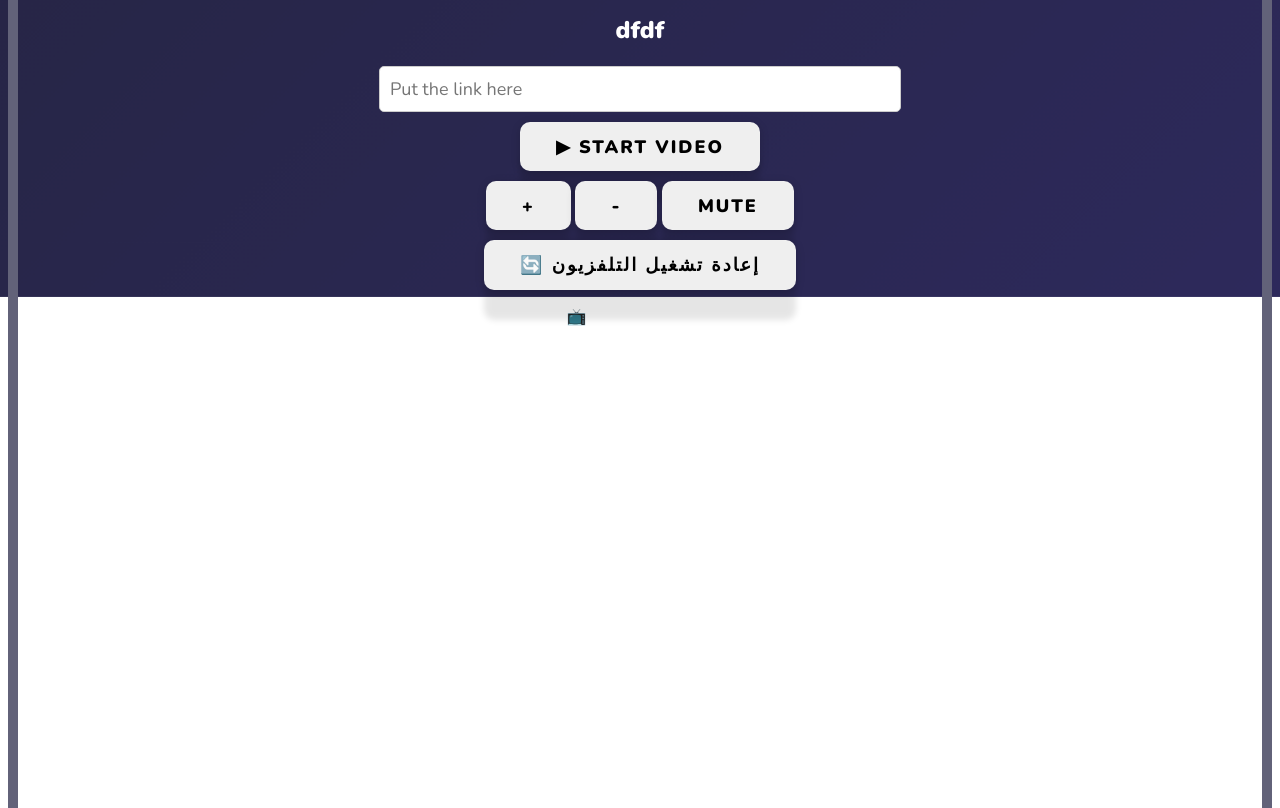
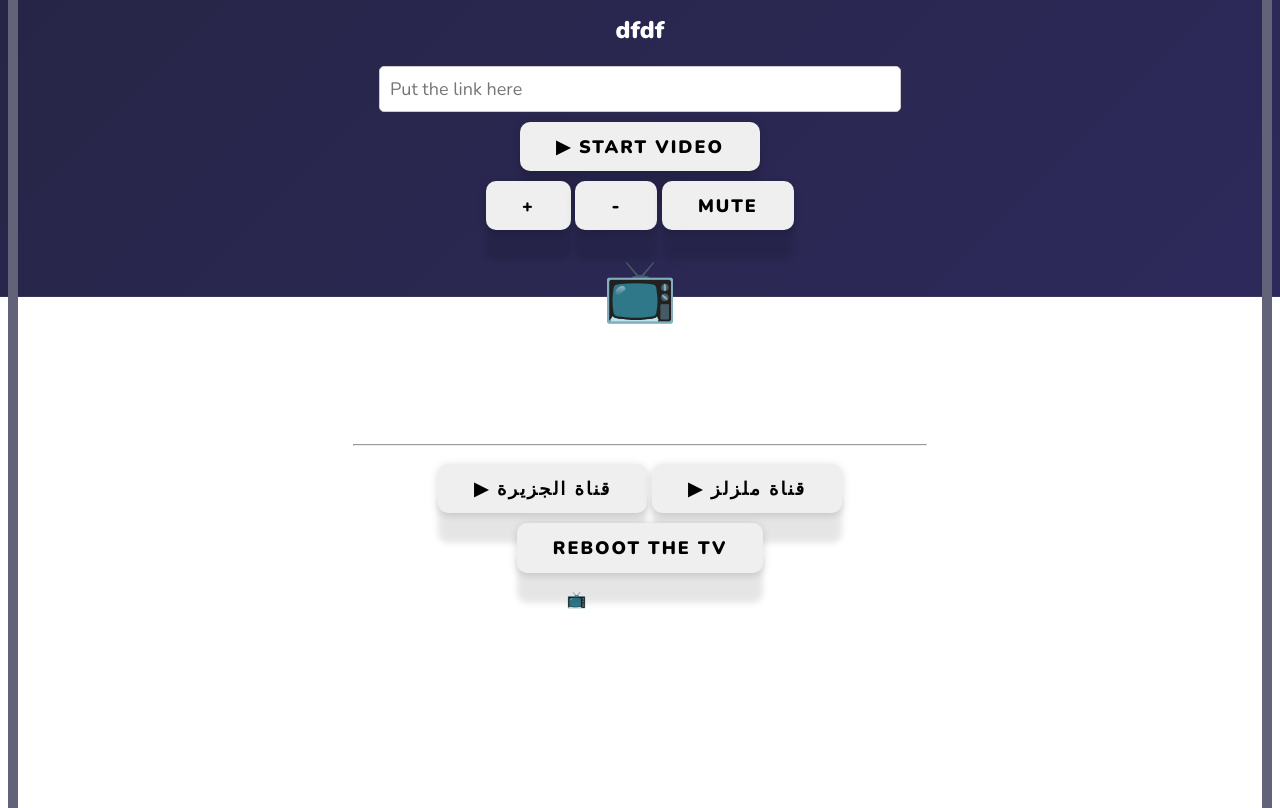
Before and after one commit to Thamerp09/flask-tv-server, a Flask app: page / in a window 1280 px wide. Shown: the part 512-1320 px from the top of the page. Run offline with Flask 3, Linux system fonts and the light colour scheme.

Commit message:
make change in front-1

```diff
--- a/templates/front.html
+++ b/templates/front.html
@@ -222,7 +222,15 @@
     <button onclick="changeVolume('down')">-</button>
     <button onclick="changeVolume('mute')">mute</button>
     <br>
-    <button onclick="rebootTV()">🔄 إعادة تشغيل التلفزيون</button>
+    <p id="statusE">📺</p>
+    <p id="status"></p>
+    <h2>Some Channels</h2>
+    <hr style="width: 50%;">
+
+    <button onclick="playPresetVideo(this)" id="f" data-url="https://www.youtube.com/watch?v=bNyUyrR0PHo&ab_channel=AlJazeeraArabic%D9%82%D9%86%D8%A7%D8%A9%D8%A7%D9%84%D8%AC%D8%B2%D9%8A%D8%B1%D8%A9https://www.youtube.com/watch?v=PVHVV6pzz3U&ab_channel=%D8%A7%D8%A8%D9%88%D9%85%D8%AD%D8%B3%D9%86">▶ قناة الجزيرة</button>
+    <button onclick="playPresetVideo(this)" data-url="https://www.youtube.com/@osh3lek">▶ قناة ملزلز</button>
+    <br>
+    <button onclick="reboot('reboot')">Reboot The TV</button>
     <p id="status">📺 في انتظار الأوامر...</p>
 
     <script>
```
